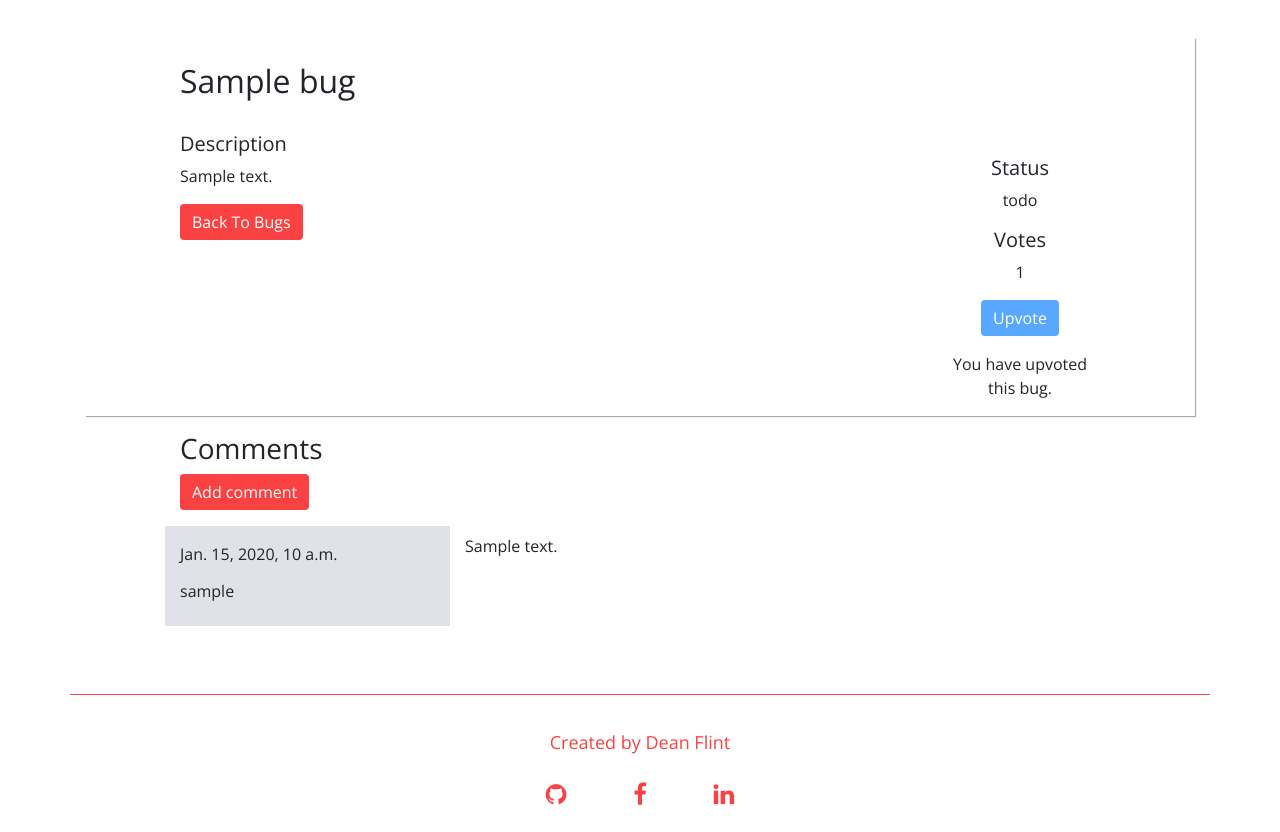
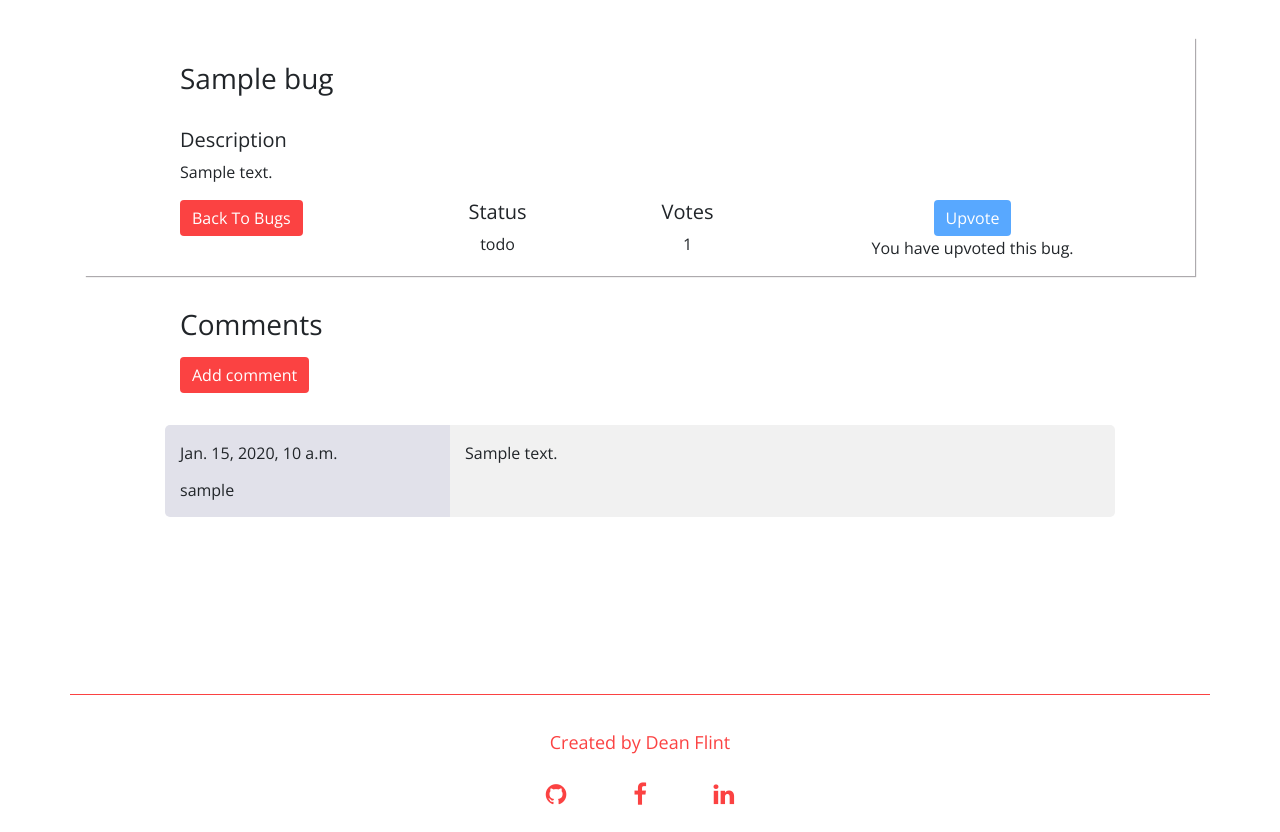
Before and after one commit to DeanFlint/unitracker, a Django app: page /view_bugs/1/ in a window 1280 px wide. Shown: the part 62-894 px from the top of the page. Run offline with Django 3.2, Linux system fonts and the light colour scheme; a user stored in the database is signed in; tables that the repository leaves empty hold one stand-in row (values such as "Sample post"); style sheets or scripts are compiled from the project's sources; some libraries are stand-ins or nearby versions.

Commit message:
Style/layout changes

```diff
--- a/bugs/templates/view_bug.html
+++ b/bugs/templates/view_bug.html
@@ -1,68 +1,62 @@
 {% extends "base.html" %}
 {% block content %}
 
+
 <div class="bug-desc">
+
     <div class="row ">
         <div class="offset-md-1 col-md-6 my-4">
-            <h2>{{bug.name}}</h2>
+            <h3>{{bug.name}}</h3>
         </div>
     </div>
 
     <div class="row">
-        <div class="offset-md-1 col-md-8">
+        <div class="offset-md-1 col-md-10">
             <h5>Description</h5>
             <p>{{bug.desc}}</p>
+        </div>
+    </div>
+
+    <div class="row">
+        <div class="offset-md-1 col-md-3">
             <p><a href="{% url 'view_bugs' %}" class="btn btn-primary">Back To Bugs</a></p>
         </div>
-        <div class="col-md-2 text-center mt-4">
-
+        <div class="col-md-1 text-center">
             <h5>Status</h5>
             <p>{{bug.status}}</p>
-
+        </div>
+        <div class="offset-md-1 col-md-1 text-center">
             <h5>Votes</h5>
             <p>{{users_votes}}</p>
-
+        </div>
+        <div class="offset-md-1 col-md-3 text-center">
             {% if users_votes2 == 1 %}
-                <p><a href="{% url 'user_vote' bug.id %}" class="btn btn-primary disabled">Upvote</a></p>
+                <a href="{% url 'user_vote' bug.id %}" class="btn btn-primary disabled">Upvote</a>
                 <p>You have upvoted this bug.</p>
             {% else %}
                 <p><a href="{% url 'user_vote' bug.id %}" class="btn btn-primary">Upvote</a></p>
             {% endif %}
-            <p></p>
         </div>
+
     </div>
-
 </div>
 
 <div class="row mt-3 mb-3">
-    <div class="offset-md-1 col-md-11">
+    <div class="offset-md-1 col-md-11 mt-3">
         <h3>Comments</h3>
     </div>
-    <div class="offset-md-1 col-md-2">
+    <div class="offset-md-1 col-md-2 my-2">
     <a href="{% url 'add_comment' bug.id %}" class="btn btn-primary">Add comment</a>
     </div>
 </div>
 
-
-<!--<div class="row">-->
-<!--    <div class="offset-md-1 col-md-5">-->
-
-<!--    </div>-->
-<!--    <div class="col-md-3">-->
-<!--        <h5>User</h5>-->
-<!--    </div>-->
-<!--    <div class="col-md-3">-->
-<!--        <h5>Comment Date</h5>-->
-<!--    </div>-->
-<!--</div>-->
-
 {% for comment in comments %}
 <div class="row comment-area my-3">
-    <div class="offset-md-1 col-md-3 pt-3 comment-details">
+    <div class="offset-md-1 mt-2 col-md-3 pt-3 comment-details">
         <p>{{comment.published_date}}</p>
         <h6>{{comment.user}}</h6>
     </div>
-    <div class="col-md-7 mt-2">
+    <div class="col-md-7 mt-2 pt-3 comment-comment">
         <p>{{comment.comment}}</p>
     </div>
 </div>
--- a/bugs/views.py
+++ b/bugs/views.py
@@ -1,29 +1,29 @@
 from django.shortcuts import render, redirect, reverse, get_object_or_404, redirect
 from .models import Bug, Comment, UserVotes
 from .forms import CreateBugForm, CreateCommentForm, FilterView
+from django.core.paginator import Paginator, EmptyPage, PageNotAnInteger, InvalidPage
 
 # Create your views here.
 def view_bugs(request):
     """ A view that renders the bugs content page """
     if request.method == "POST":
         filterView = FilterView(request.POST)
-        # filterView = request.POST.get('filter_by')
         if filterView.is_valid() == True:
             filterView2 = request.POST.get('order_by')
             if filterView2 == ("name_az"):
-                bugs = Bug.objects.order_by('name')
+                bugs = Bug.objects.all().order_by('name')
             elif filterView2 == ("name_za"):
-                bugs = Bug.objects.order_by('-name')
+                bugs = Bug.objects.all().order_by('-name')
             elif filterView2 == ("status_az"):
-                bugs = Bug.objects.order_by('status')
+                bugs = Bug.objects.all().order_by('status')
             elif filterView2 == ("status_za"):
-                bugs = Bug.objects.order_by('-status')
+                bugs = Bug.objects.all().order_by('-status')
             else:
-                bugs = Bug.objects.order_by('-id')
+                bugs = Bug.objects.all().order_by('-id')
     else:
         filterView = FilterView()
         """ Filter by ID reverse - newest tickets on top by default """
-        bugs = Bug.objects.order_by('-id')
+        bugs = Bug.objects.all().order_by('-id')
 
     return render(request, "bugs.html", {"bugs": bugs, "filterView": filterView})
 
--- a/static/scss/helpers/_variables.scss
+++ b/static/scss/helpers/_variables.scss
@@ -1,4 +1,5 @@
 
 $red: #fb4242;
 $white: #fff;
-$grey: #e1e1ea;
+$dark-grey: #e1e1ea;
+$light-grey: #f1f1f1
--- a/static/scss/style.scss
+++ b/static/scss/style.scss
@@ -80,5 +80,11 @@ body{
 }
 
 .comment-details{
-    background-color: $grey;
+    background-color: $dark-grey;
+    border-radius: 5px 0 0 5px;
 }
+
+.comment-comment{
+    background-color: $light-grey;
+    border-radius: 0 5px 5px 0;
+}
```
Also changed, not shown: bugs/templates/bugs.html (+13 -9 lines), bugs/templates/post_bug.html (+15 -6 lines), bugs/migrations/0005_remove_bug_votes.py (added).
